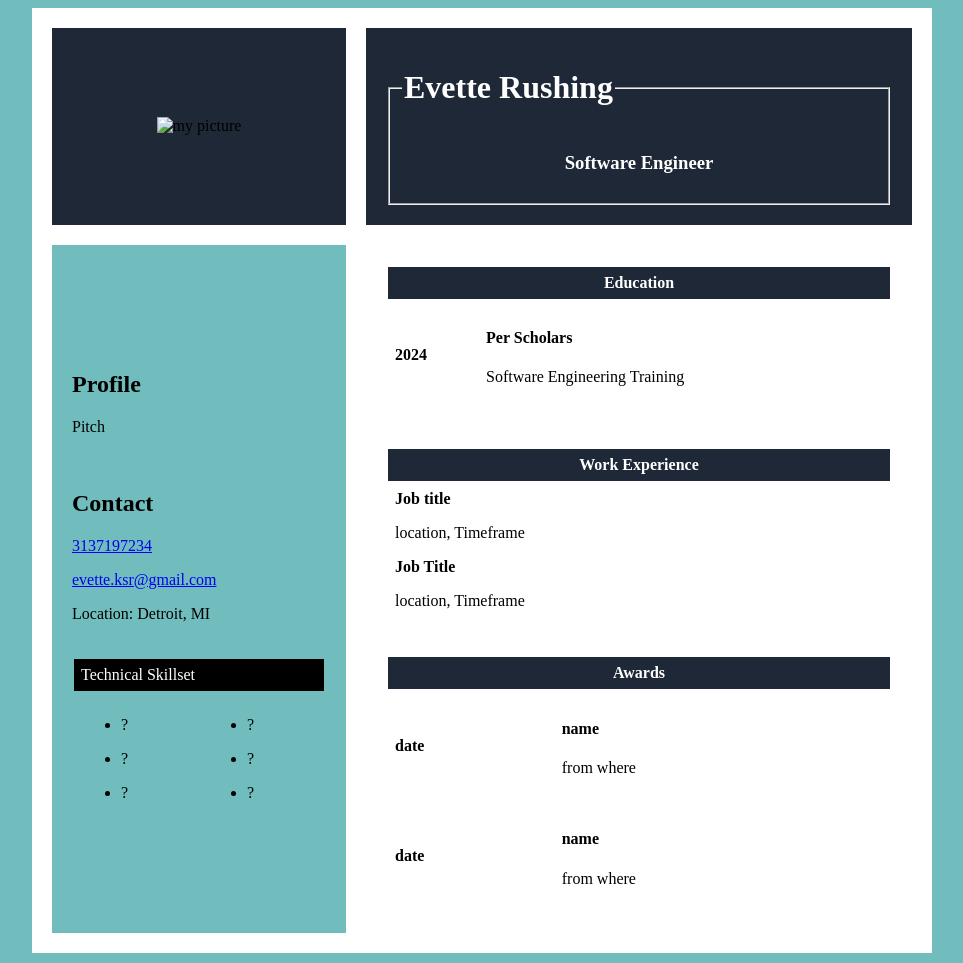
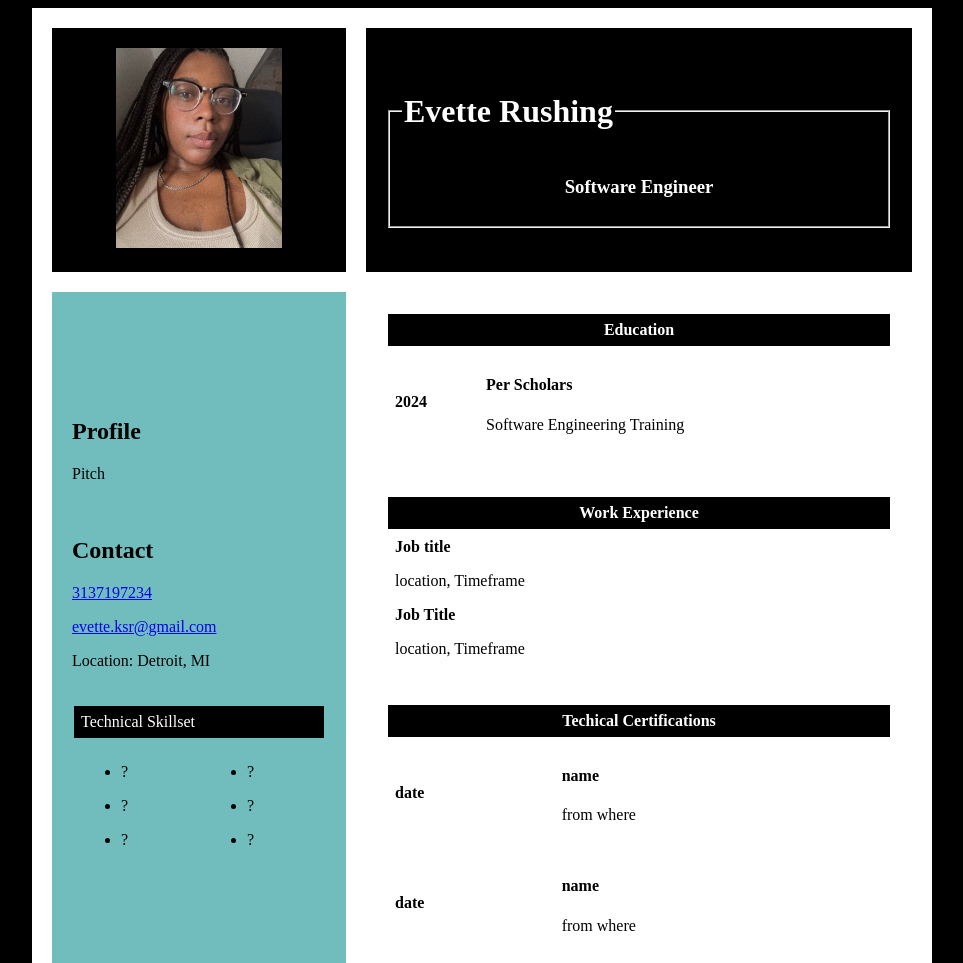
Before and after one commit to Everushing/new-resume, a plain HTML site: page index.html in a window 1280 px wide. Shown: the top 963 px of the page, without its empty margins (158-1121 px from the left). Drawn offline with Linux system fonts and the light colour scheme.

Commit message:
updating

```diff
--- a/index.html
+++ b/index.html
@@ -6,7 +6,7 @@
   <meta name="viewport" content="width=device-width, initial-scale=1.0">
   <title>My Resume</title>
 </head>
-<body bgcolor="#71BDBD" >
+<body bgcolor= black >
   <div class="table-container" width="100vw">
     <table bgcolor="white" align="center" border="0" cellspacing="20" cellpadding="20" width="900" >
 
@@ -15,15 +15,15 @@
         <!--===============-->
         <!-- Image Section -->
         <!--===============-->
-        <td bgcolor="#1E2837" align="center"  >
-          <img height="200" src="./myImg.png" alt="my picture">
+        <td bgcolor="black" align="center"  >
+          <img height="200" src="IMG_3797.jpg" alt="my picture">
         </td>
 
 
         <!--==============-->
         <!-- Name Section -->
         <!--==============-->
-        <td bgcolor="#1E2837" align="center">
+        <td bgcolor="black" align="center">
           <fieldset>
             <legend><h1><font color="white" >Evette Rushing</font></h1></legend>
             <h3><font color="white" >Software Engineer</font></h3>
@@ -82,7 +82,7 @@
 
           <div class="education">
             <table  cellpadding="7" width="100%">
-              <tr bgcolor="#1E2837"><th colspan="2"><font color="white" >Education</font></th></tr>
+              <tr bgcolor="black"><th colspan="2"><font color="white" >Education</font></th></tr>
               <tr>
                 <td><h4>2024</h4></td>
                 <td>
@@ -96,7 +96,7 @@
           <br>
           <div class="work-experience">
             <table cellpadding="7" width="100%" >
-              <tr bgcolor="#1E2837" ><th colspan="2"><font color="white" >Work Experience</font></th></tr>
+              <tr bgcolor="black" ><th colspan="2"><font color="white" >Work Experience</font></th></tr>
               <tr>
                 <th align="left" >Job title</th>
               </tr>
@@ -118,7 +118,7 @@
 
           <div class="education">
             <table  cellpadding="7" style="width: 100%;" >
-              <tr bgcolor="#1E2837"><th colspan="2" ><font color="white">Awards</font></th></tr>
+              <tr bgcolor="black"><th colspan="2" ><font color="white">Techical Certifications</font></th></tr>
               <tr>
                 <td><h4>date</h4></td>
                 <td>
```
Also changed, not shown: IMG_3797.jpg (added).
